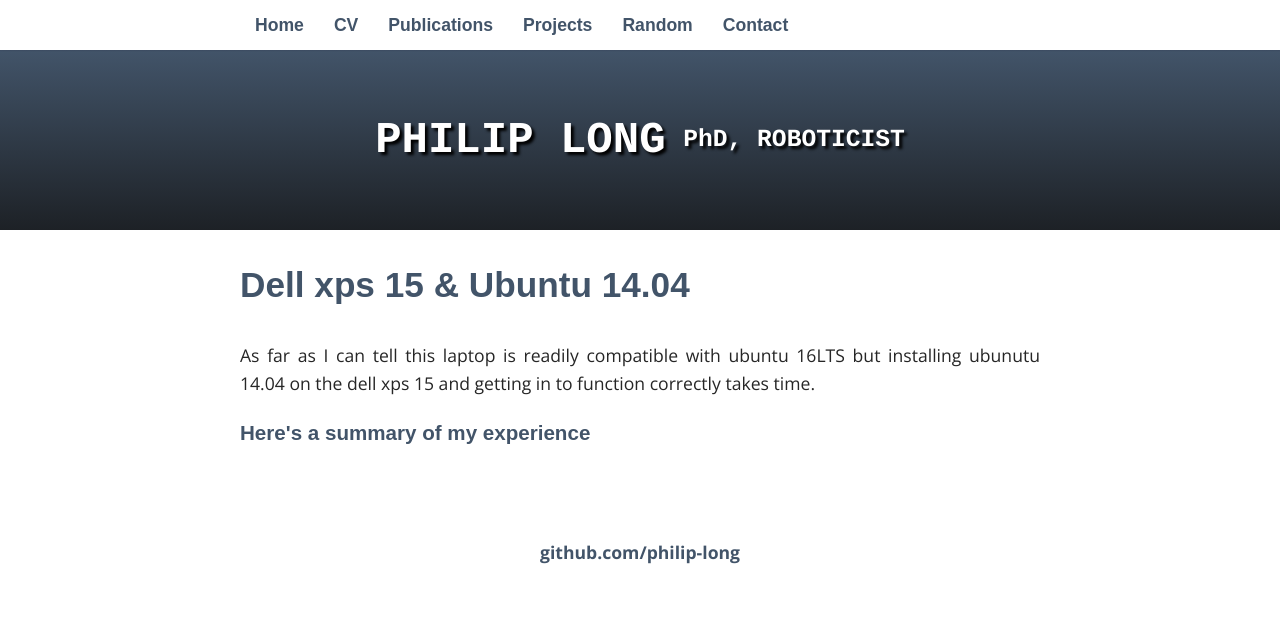
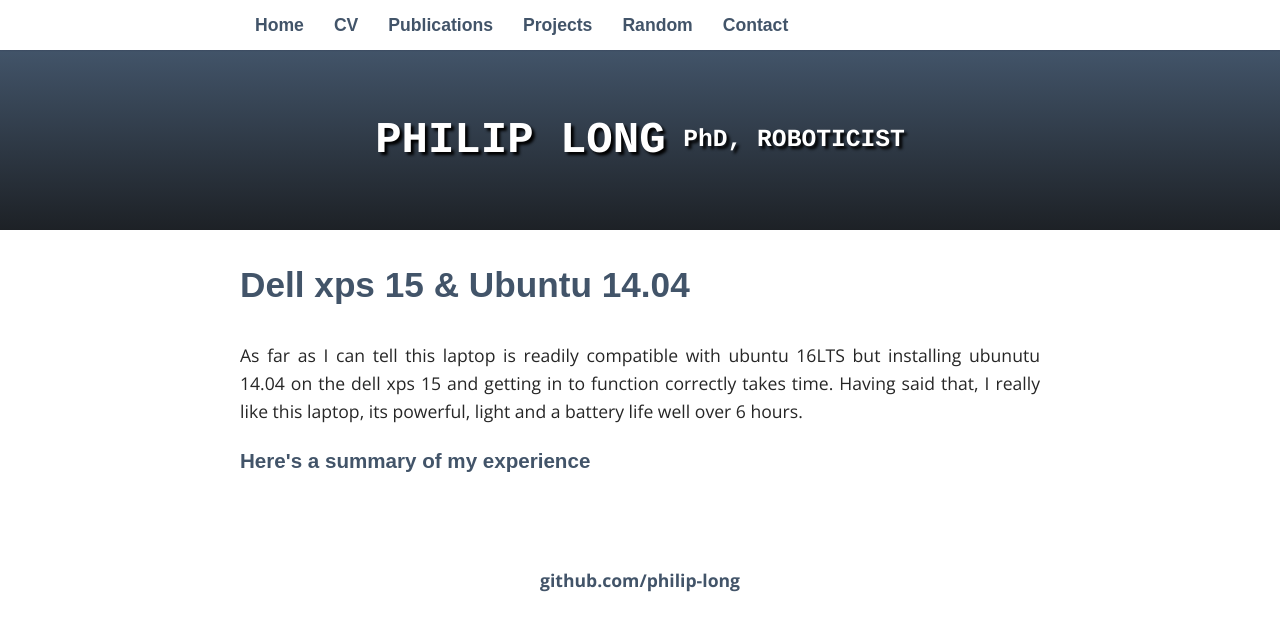
Before and after one commit to philip-long/philip-long.github.io, a Jekyll site: the page built from random/index.html, in a window 1280 px wide. Shown: the top 631 px of the page. Built offline with Jekyll 4.4.1, drawn with Linux system fonts in a browser that asks for light colours; some web fonts are replaced.

Commit message:
Update index.html

```diff
--- a/random/index.html
+++ b/random/index.html
@@ -7,7 +7,7 @@ title: Tips & Lessons Learned
  <h2> Dell xps 15 & Ubuntu 14.04</h2>
 
 <p>
-    As far as I can tell this laptop is readily compatible with ubuntu 16LTS but installing ubunutu 14.04 on the dell xps 15 and getting in to function correctly takes time.
+    As far as I can tell this laptop is readily compatible with ubuntu 16LTS but installing ubunutu 14.04 on the dell xps 15 and getting in to function correctly takes time. Having said that, I really like this laptop, its powerful, light and a battery life well over 6 hours.
      <a href="/random/dellXPS15.html"> <h3> Here's a summary of my experience</h3></a>
 </p>
 
```
